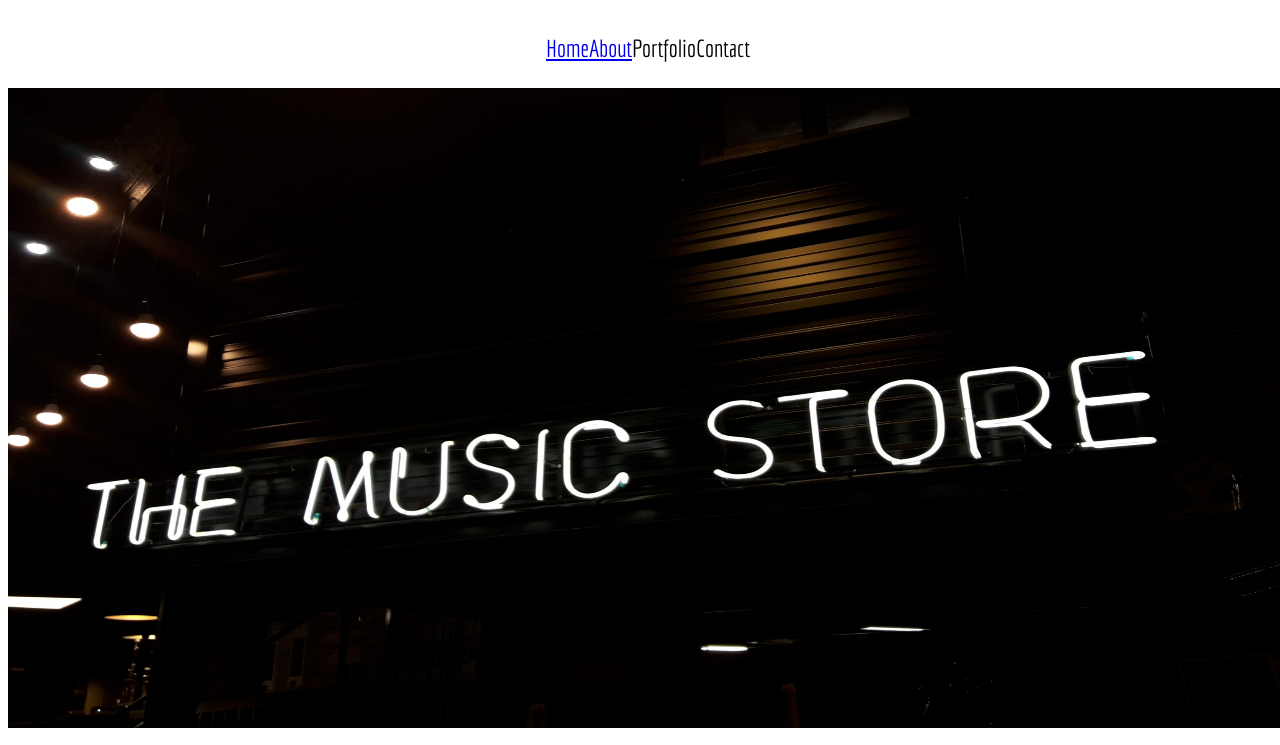
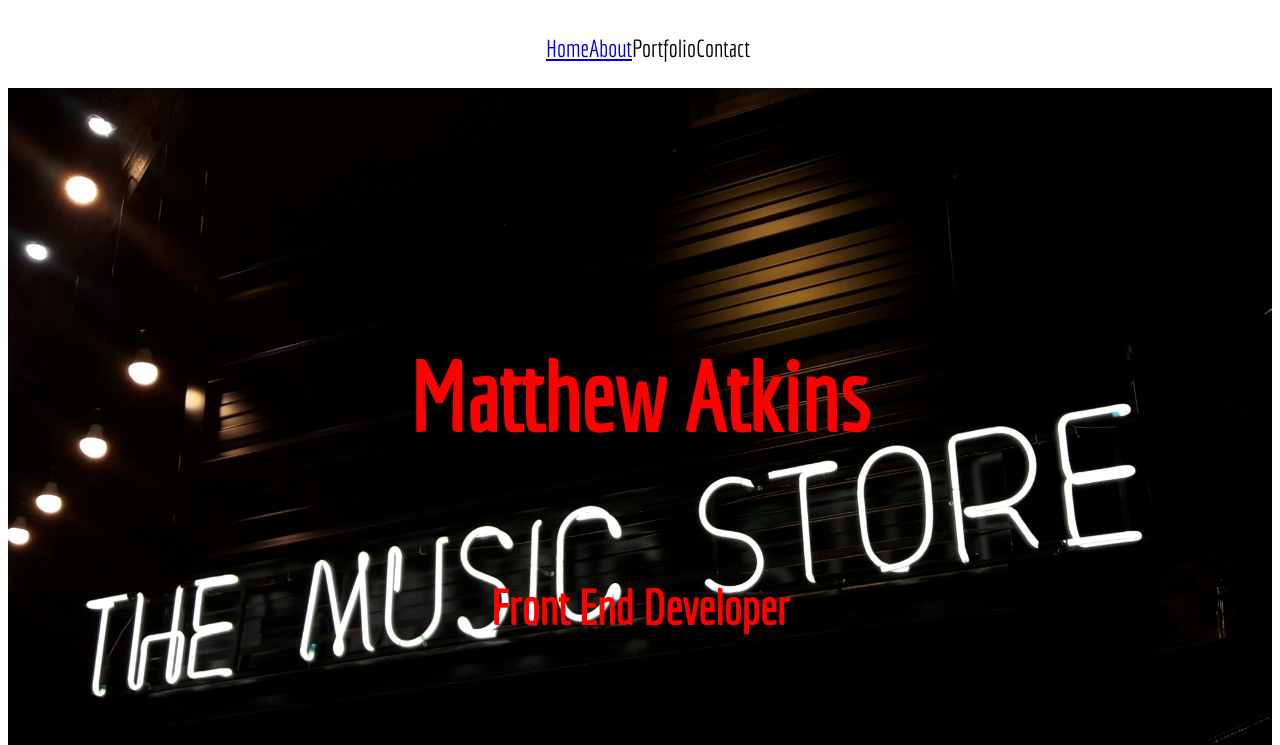
Before and after one commit to Matkins15/React-Portfolio, a React (Create React App) app: page / in a window 1280 px wide. Shown: the top 745 px of the page. Built offline with nearby package versions, Linux system fonts and the light colour scheme.

Commit message:
folder restructure and home styling updates

```diff
--- a/src/containers/About.js
+++ b/src/containers/About/About.js
@@ -1,6 +1,5 @@
 import React, { Component, PropTypes } from 'react'
-import styled from 'styled-components'
-import Container from '../theme/layout/Container'
+import { Container } from '../../theme/layout'
 
 export default class About extends Component {
   static PropTypes = {}
--- /dev/null
+++ b/src/containers/About/About.style.js
@@ -0,0 +1 @@
+import styled from 'styled-components'
--- a/src/containers/Home.js
+++ b/src/containers/Home/Home.js
@@ -1,23 +1,7 @@
 import React, { Component, PropTypes } from 'react'
-import styled from 'styled-components'
-import Container from '../theme/layout/Container'
-import { Link } from 'react-router';
-
-
-const Image = styled.img`
-  width: 100vw;
-  height: 80vh;
- `
-
- const Nav = styled.div`
-   width: 100vw;
-   height: 10vh;
-   display: flex;
-   flex-direction: row;
-   justify-content: center;
-   align-items: center;
- `
-
+import { Container } from '../../theme/layout'
+import { Link } from 'react-router'
+import { Image, Nav, LandingImage } from './Home.style'
 
 export default class Home extends Component {
   static PropTypes = {}
@@ -31,7 +15,11 @@ export default class Home extends Component {
           <Link>Portfolio</Link>
           <Link>Contact</Link>
         </Nav>
-        <Image src={require('../assets/music-store.jpg')} alt='music-store'/>
+        <LandingImage>
+          <h1>Matthew Atkins</h1>
+          <h4>Front End Developer</h4>
+        </LandingImage>
+        {/* <Image src={require('../../assets/music-store.jpg')} alt='music-store'/> */}
         <Container>
           <p>Lorem ipsum dolor sit amet, consectetur adipiscing elit, sed do eiusmod tempor incididunt ut labore et dolore magna aliqua. Ut enim ad minim veniam, quis nostrud exercitation ullamco laboris nisi ut aliquip ex ea commodo consequat. Duis aute irure dolor in reprehenderit in voluptate velit esse cillum dolore eu fugiat nulla pariatur. Excepteur sint occaecat cupidatat non proident, sunt in culpa qui officia deserunt mollit anim id est laborum.</p>
         </Container>
--- /dev/null
+++ b/src/containers/Home/Home.style.js
@@ -0,0 +1,30 @@
+import styled from 'styled-components'
+
+export const Image = styled.img`
+  width: 100vw;
+  height: 80vh;
+ `
+
+export const Nav = styled.div`
+   width: 100vw;
+   height: 10vh;
+   display: flex;
+   flex-direction: row;
+   justify-content: center;
+   align-items: center;
+ `
+export const LandingImage = styled.div`
+  height: 100vh;
+  background-image: url('${require('../../assets/music-store.jpg')}');
+  background-repeat: no-repeat;
+  background-position: center;
+  background-size: cover;
+
+  display: flex;
+  flex-direction: column;
+  justify-content: center;
+  text-align: center;
+  color: red;
+  font-size: 2em;
+
+`
--- a/src/routes.js
+++ b/src/routes.js
@@ -1,8 +1,8 @@
 import React from 'react'
 import { IndexRoute, Router, Route, hashHistory } from 'react-router'
-import Home from './containers/Home'
-import About from './containers/About'
-import App from './containers/App'
+import Home from './containers/Home/Home'
+import About from './containers/About/About'
+import App from './containers/App/App'
 
 export default (
   <Router history={hashHistory}>
--- a/src/theme/layout/Container.js
+++ b/src/theme/layout.js
@@ -1,6 +1,6 @@
 import styled from 'styled-components'
 
-export default styled.div`
+export const Container = styled.div`
   padding-left: 80px;
   padding-right: 80px;
   padding-top: 30px;
```
Also changed, not shown: src/containers/App/App.js (renamed from src/containers/App.js).
